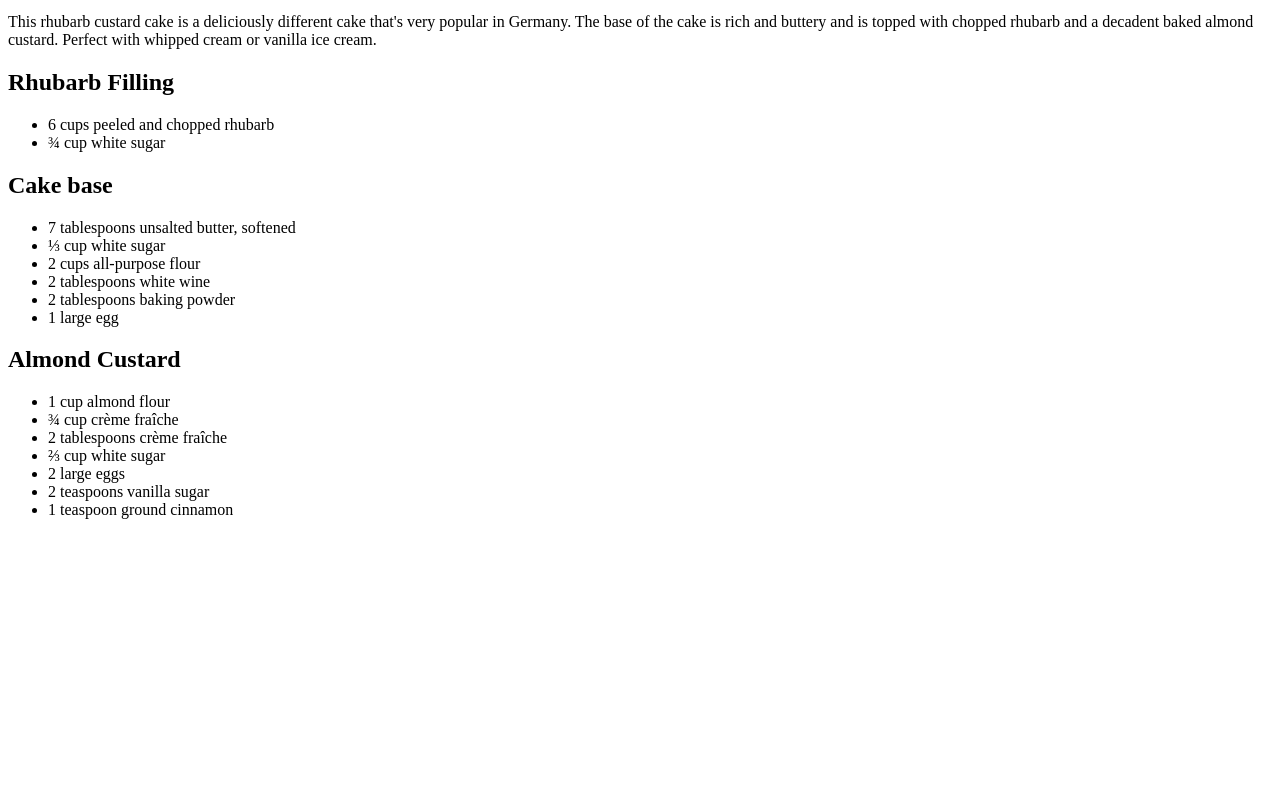
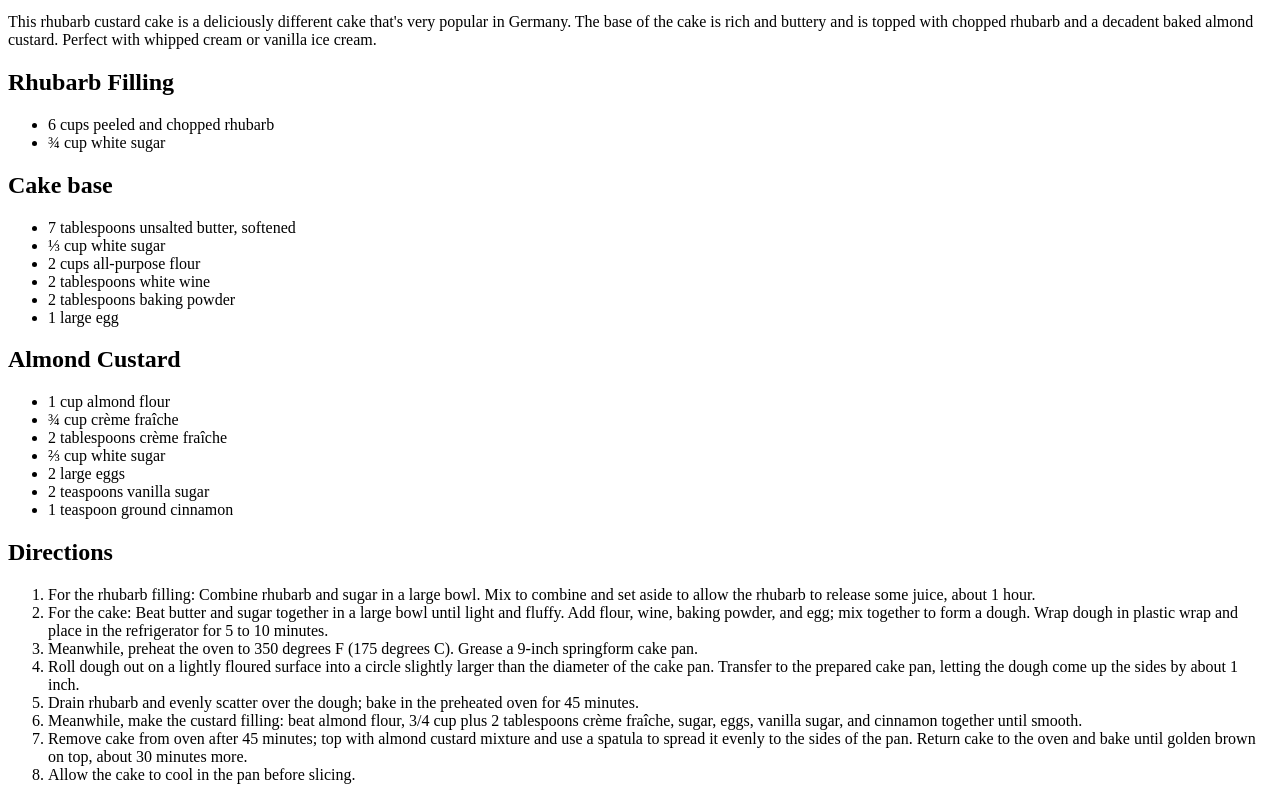
Before and after one commit to rileyflames/odin-recipes, a plain HTML site: page recipes/rhubarb-almond-cake.html in a window 1280 px wide. Shown: the part 650-1450 px from the top of the page. Before the commit the page ends 1185 px from the top, so only its background shows below. Drawn offline with Linux system fonts and the light colour scheme.

Commit message:
added preparation steps to all the recipes

```diff
--- a/recipes/rhubarb-almond-cake.html
+++ b/recipes/rhubarb-almond-cake.html
@@ -36,8 +36,21 @@
         <li>2 large eggs</li>
         <li>2 teaspoons vanilla sugar</li>
         <li>1 teaspoon ground cinnamon</li>
+    </ul>
+    <h2>Directions</h2>
+    <ol>
+        <li>For the rhubarb filling: Combine rhubarb and sugar in a large bowl. Mix to combine and set aside to allow the rhubarb to release some juice, about 1 hour.</li>
+        <li>For the cake: Beat butter and sugar together in a large bowl until light and fluffy. Add flour, wine, baking powder, and egg; mix together to form a dough. Wrap dough in plastic wrap and place in the refrigerator for 5 to 10 minutes.</li>
+        <li>Meanwhile, preheat the oven to 350 degrees F (175 degrees C). Grease a 9-inch springform cake pan.</li>
+        <li>Roll dough out on a lightly floured surface into a circle slightly larger than the diameter of the cake pan. Transfer to the prepared cake pan, letting the dough come up the sides by about 1 inch.</li>
+        <li>Drain rhubarb and evenly scatter over the dough; bake in the preheated oven for 45 minutes.</li>
+        <li>Meanwhile, make the custard filling: beat almond flour, 3/4 cup plus 2 tablespoons crème fraîche, sugar, eggs, vanilla sugar, and cinnamon together until smooth.</li>
+        <li>Remove cake from oven after 45 minutes; top with almond custard mixture and use a spatula to spread it evenly to the sides of the pan. Return cake to the oven and bake until golden brown on top, about 30 minutes more.</li>
+        <li>Allow the cake to cool in the pan before slicing.</li>
 
-    </ul>
+
+
+    </ol>
 
 </body>
 </html>
```
Also changed, not shown: recipes/chimichurri-sauce.html (+4 -0 lines), recipes/pasta-salad.html (+8 -0 lines).
